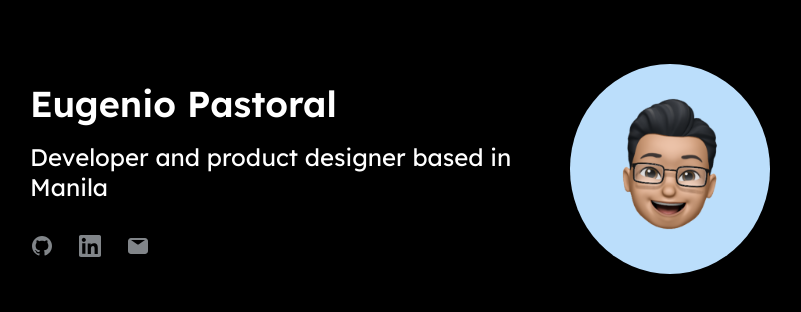
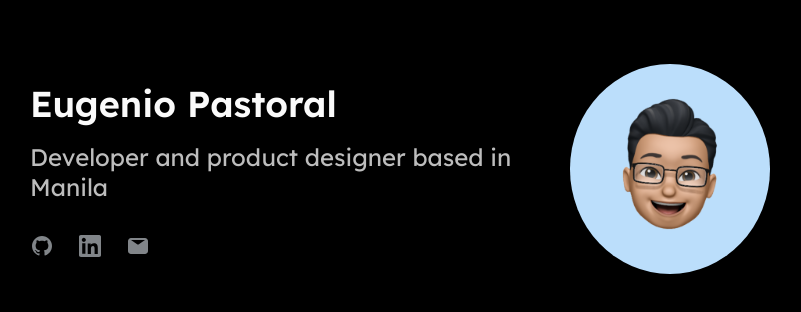
Before and after one commit to achrovisual/portfolio, a Vue app: page / in a window 1280 px wide. Shown: the top 312 px of the page, without its empty margins (240-1041 px from the left). Built offline with nearby package versions, Linux system fonts and the light colour scheme.

Commit message:
Reorganize styling

```diff
--- a/public/style.css
+++ b/public/style.css
@@ -3,15 +3,22 @@
 :root {
     --black: #000000;
     --white: #FFFFFF;
+
+    /* Google Material Design */
+    --Gray-50: #FAFAFA;
+    --Gray-400: #BDBDBD;
+
 }
 
 html {
     width: 100vw;
     height: 100vh;
 
+    color: var(--white);
+    font-family: 'Lexend Deca';
     font-size: 10px;
-    font-family: 'Lexend Deca';
-    color: var(--white);
+    font-style: normal;
+
 
     -webkit-font-smoothing: antialiased;
     -moz-osx-font-smoothing: grayscale;
```
